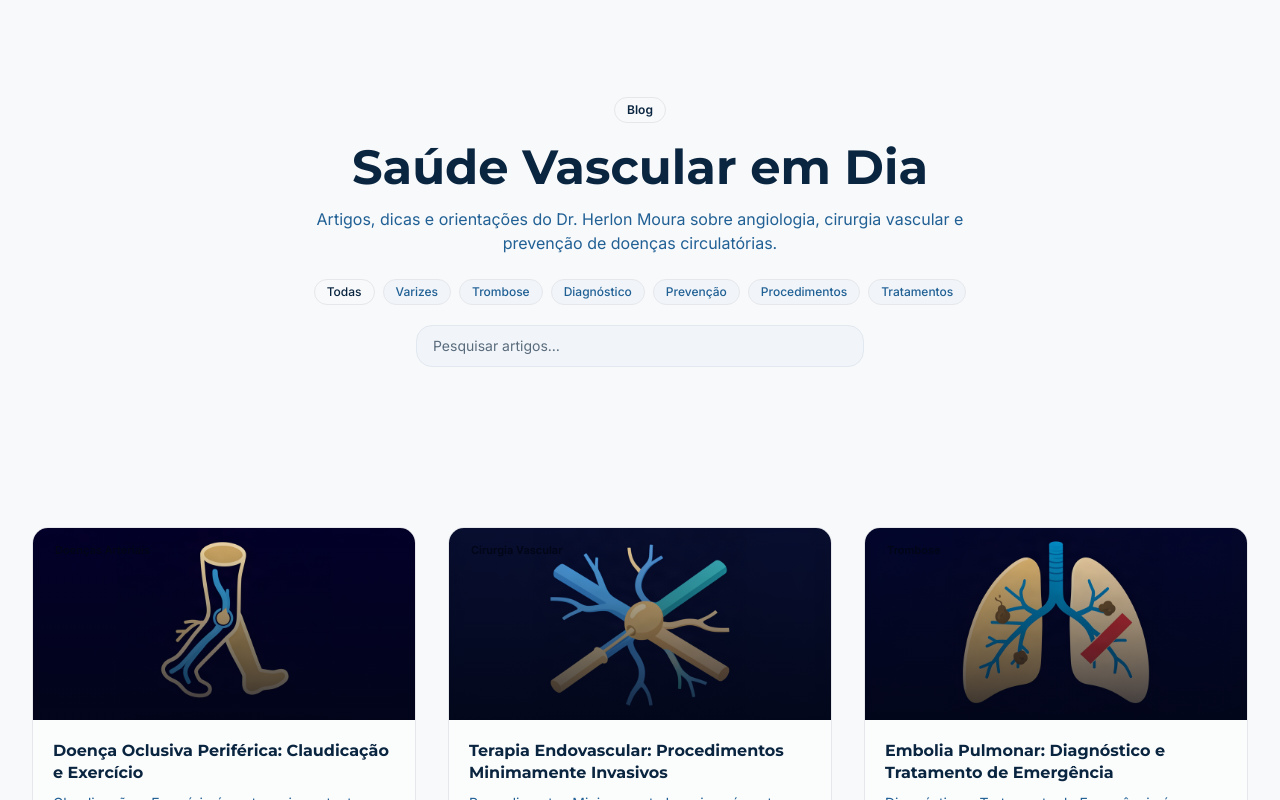
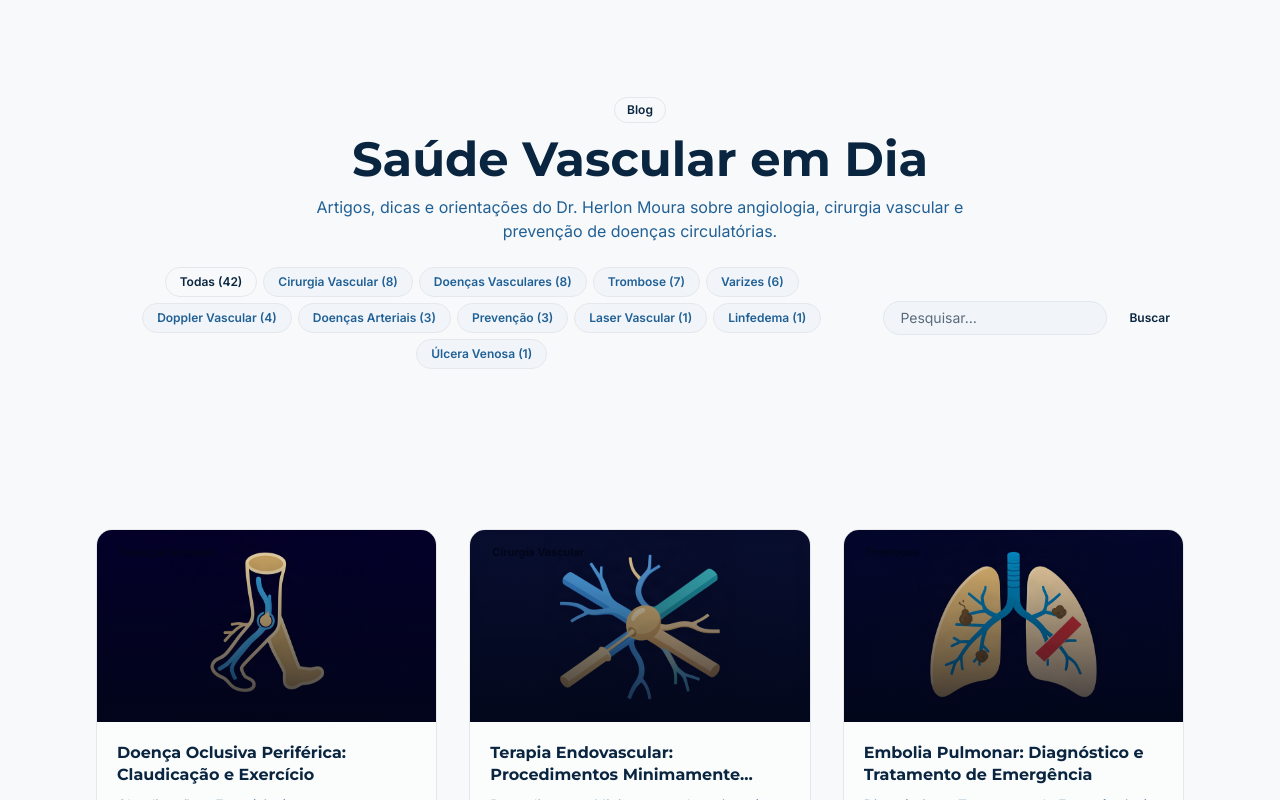
Before and after one commit to hudsonargollo/herlonmoura, a Next.js app: page /blog in a window 1280 px wide. Shown: the top 800 px of the page. Built offline with nearby package versions, Linux system fonts and the light colour scheme.

Commit message:
feat: dynamic blog category filter with post counts + combined search

```diff
--- a/app/blog/page.tsx
+++ b/app/blog/page.tsx
@@ -7,7 +7,14 @@ import type { BlogPost } from '@/lib/blog';
 import { BLOG_POSTS } from '@/lib/blog-data.generated';
 import { blogPostingSchema } from '@/lib/structured-data';
 
-const CATEGORIES = ['Todas', 'Varizes', 'Trombose', 'Diagnóstico', 'Prevenção', 'Procedimentos', 'Tratamentos'];
+// Derive unique categories from the data (sorted by post count desc, then name).
+const CATEGORY_MAP = new Map<string, number>();
+BLOG_POSTS.forEach((p) => {
+  CATEGORY_MAP.set(p.category, (CATEGORY_MAP.get(p.category) ?? 0) + 1);
+});
+const CATEGORIES = Array.from(CATEGORY_MAP.entries())
+  .sort((a, b) => b[1] - a[1] || a[0].localeCompare(b[0]))
+  .map(([name]) => name);
 
 export default function BlogPage() {
   const [category, setCategory] = useState('Todas');
@@ -29,52 +36,78 @@ export default function BlogPage() {
         dangerouslySetInnerHTML={{ __html: JSON.stringify(blogPostingSchema()) }}
       />
       <section className="py-16 sm:py-24 bg-gradient-to-b from-bg-tertiary via-surface to-surface">
-        <div className="container mx-auto px-4 sm:px-6 lg:px-8 text-center">
+        <div className="mx-auto w-full max-w-6xl px-4 sm:px-6 lg:px-8">
+          <div className="mx-auto max-w-2xl text-center">
             <span className="inline-block rounded-full border border-surgical-teal/30 bg-surgical-teal/10 px-3 py-1 text-xs font-semibold text-surgical-teal mb-3">
               Blog
             </span>
-          <h1 className="mt-2 text-3xl font-extrabold sm:text-4xl lg:text-5xl text-primary">
+            <h1 className="text-3xl font-extrabold sm:text-4xl lg:text-5xl text-primary">
               Saúde Vascular em Dia
             </h1>
-          <p className="mt-4 text-base text-secondary max-w-2xl mx-auto">
-            Artigos, dicas e orientações do Dr. Herlon Moura sobre angiologia, cirurgia vascular e prevenção de doenças circulatórias.
+            <p className="mt-3 text-base text-secondary">
+              Artigos, dicas e orientações do Dr. Herlon Moura sobre angiologia, cirurgia vascular
+              e prevenção de doenças circulatórias.
             </p>
+          </div>
 
-          {/* Category filters */}
-          <div className="mt-6 flex flex-wrap justify-center gap-2">
+          {/* Filters + search */}
+          <div className="mt-6 flex flex-col gap-4 sm:flex-row sm:items-center sm:justify-center">
+            <div className="flex flex-wrap justify-center gap-1.5">
+              <button
+                key="all"
+                type="button"
+                onClick={() => setCategory('Todas')}
+                className={`rounded-full border px-3.5 py-1.5 text-xs font-semibold transition-colors ${
+                  category === 'Todas'
+                    ? 'border-surgical-teal/40 bg-surgical-teal/15 text-surgical-teal'
+                    : 'border-default bg-surface-raised text-secondary hover:border-surgical-teal/30'
+                }`}
+              >
+                Todas ({BLOG_POSTS.length})
+              </button>
               {CATEGORIES.map((cat) => (
                 <button
                   key={cat}
                   type="button"
                   onClick={() => setCategory(cat)}
-                className={`rounded-full border px-3 py-1 text-xs font-medium transition-colors ${
+                  className={`rounded-full border px-3.5 py-1.5 text-xs font-semibold transition-colors ${
                     category === cat
                       ? 'border-surgical-teal/40 bg-surgical-teal/15 text-surgical-teal'
                       : 'border-default bg-surface-raised text-secondary hover:border-surgical-teal/30'
                   }`}
                 >
-                {cat}
+                  {cat} ({CATEGORY_MAP.get(cat)})
                 </button>
               ))}
             </div>
-
-          {/* Search */}
-          <div className="mt-5">
-            <form onSubmit={(e) => e.preventDefault()} className="flex justify-center">
+            <form
+              onSubmit={(e) => {
+                e.preventDefault();
+                setQuery('');
+                setCategory('Todas');
+              }}
+              className="ml-auto flex w-full justify-end gap-2 sm:w-auto sm:flex-none"
+            >
               <input
                 name="q"
                 value={query}
                 onChange={(e) => setQuery(e.target.value)}
-                placeholder="Pesquisar artigos…"
-                className="w-full max-w-md rounded-xl border border-default bg-surface-raised px-4 py-2.5 text-sm text-primary placeholder:text-tertiary focus:border-surgical-teal/50 focus:outline-none"
+                placeholder="Pesquisar…"
+                className="rounded-full border border-default bg-surface-raised px-4 py-1.5 text-sm text-primary placeholder:text-tertiary focus:border-surgical-teal/50 focus:outline-none md:w-56"
               />
+              <button
+                type="submit"
+                className="rounded-full bg-surgical-teal/15 px-3.5 py-1.5 text-xs font-semibold text-surgical-teal transition-colors hover:bg-surgical-teal/25"
+              >
+                Buscar
+              </button>
             </form>
           </div>
         </div>
       </section>
 
       <section className="py-12 sm:py-16 bg-surface">
-        <div className="container mx-auto px-4 sm:px-6 lg:px-8">
+        <div className="mx-auto w-full max-w-6xl px-4 sm:px-6 lg:px-8">
           {filtered.length === 0 ? (
             <p className="text-center text-secondary">Nenhum artigo encontrado.</p>
           ) : (
```
Lines whose indentation alone changed are shown as unchanged.
